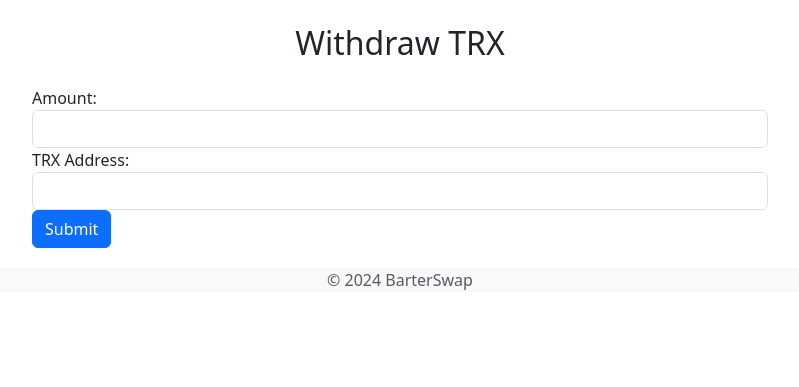
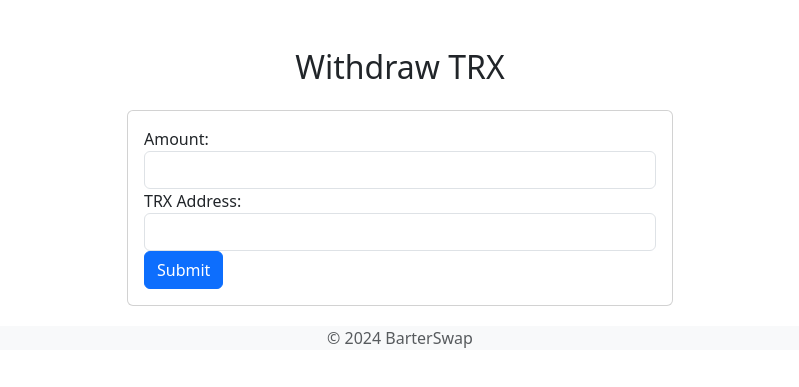
Before and after one commit to berkehanorhon/BarterSwap, a Flask app: template templates/account_balance/withdraw.html in a window 1280 px wide. Shown: the part 56-443 px from the top of the page, without its empty margins (240-1039 px from the left). Run offline with Flask 3, Linux system fonts and the light colour scheme; the template is opened without the code that fills it: most values are stand-ins (such as "Sample title", 1, 10 or a date in 2020).

Commit message:
withdraw page style changed

```diff
--- a/templates/account_balance/withdraw.html
+++ b/templates/account_balance/withdraw.html
@@ -1,10 +1,12 @@
 {% extends "base.html" %}
 {% block title %}Withdraw TRX{% endblock %}
 {% block content %}
-    <div class="container mt-4">
-        <div class="row">
-            <div class="col-md-8 offset-md-2">
+    <div class="container mt-5">
+        <div class="row justify-content-center">
+            <div class="col-md-6">
                 <h2 class="text-center mb-4">Withdraw TRX</h2>
+                <div class="card">
+                    <div class="card-body">
                         <form action="{{ url_for('balance_handlers.withdraw') }}" method="post" onsubmit="return checkAmount();">
                             <div class="form-group">
                                 <label for="amount">Amount:</label>
@@ -14,8 +16,10 @@
                                 <label for="trx_address">TRX Address:</label>
                                 <input type="text" id="trx_address" name="trx_address" class="form-control" required>
                             </div>
-                    <button type="submit" class="btn btn-primary">Submit</button>
+                            <button type="submit" class="btn btn-primary btn-block">Submit</button>
                         </form>
+                    </div>
+                </div>
             </div>
         </div>
     </div>
@@ -23,7 +27,7 @@
     <script>
         function checkAmount() {
             var amount = document.getElementById('amount').value;
-            var balance = {{ balance }};  // Replace with the actual balance
+            var balance = {{ balance }};
 
             if (amount > balance) {
                 alert('The amount cannot be greater than the balance.');
```
Lines whose indentation alone changed are shown as unchanged.
